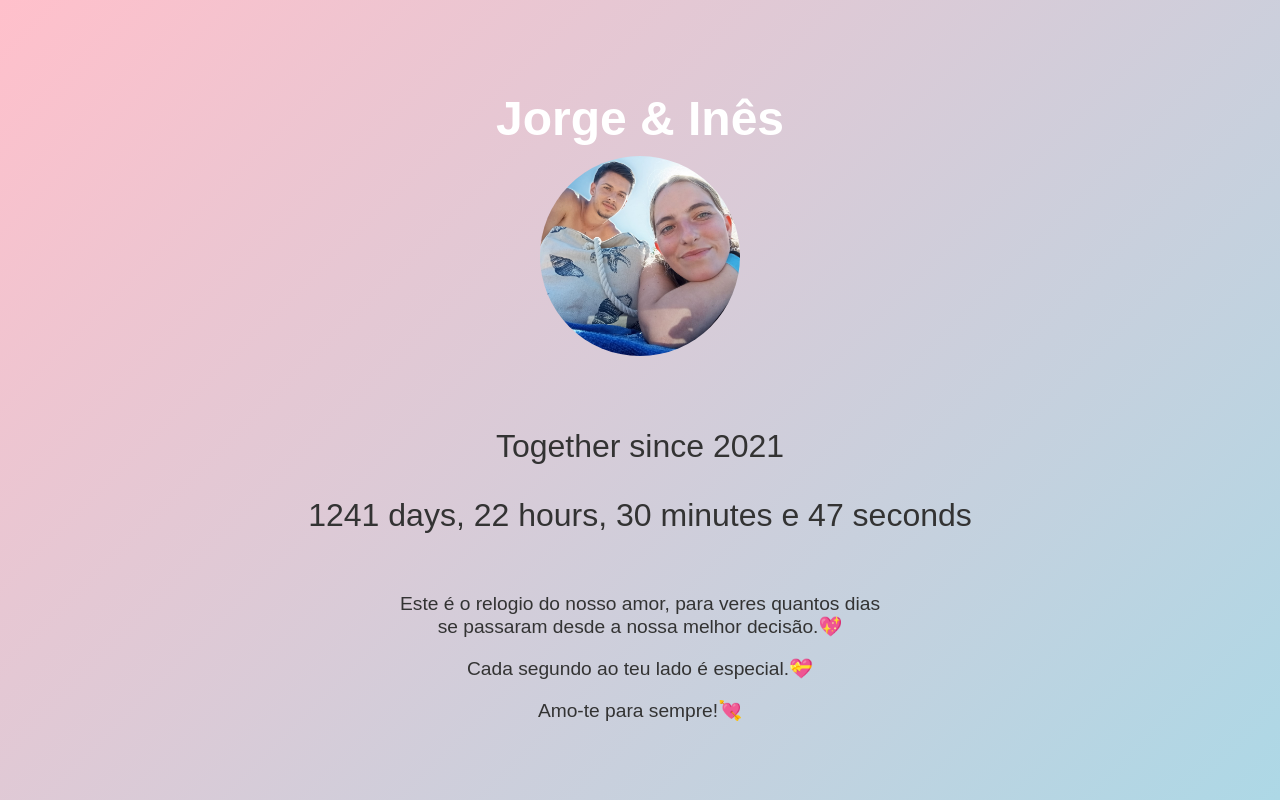
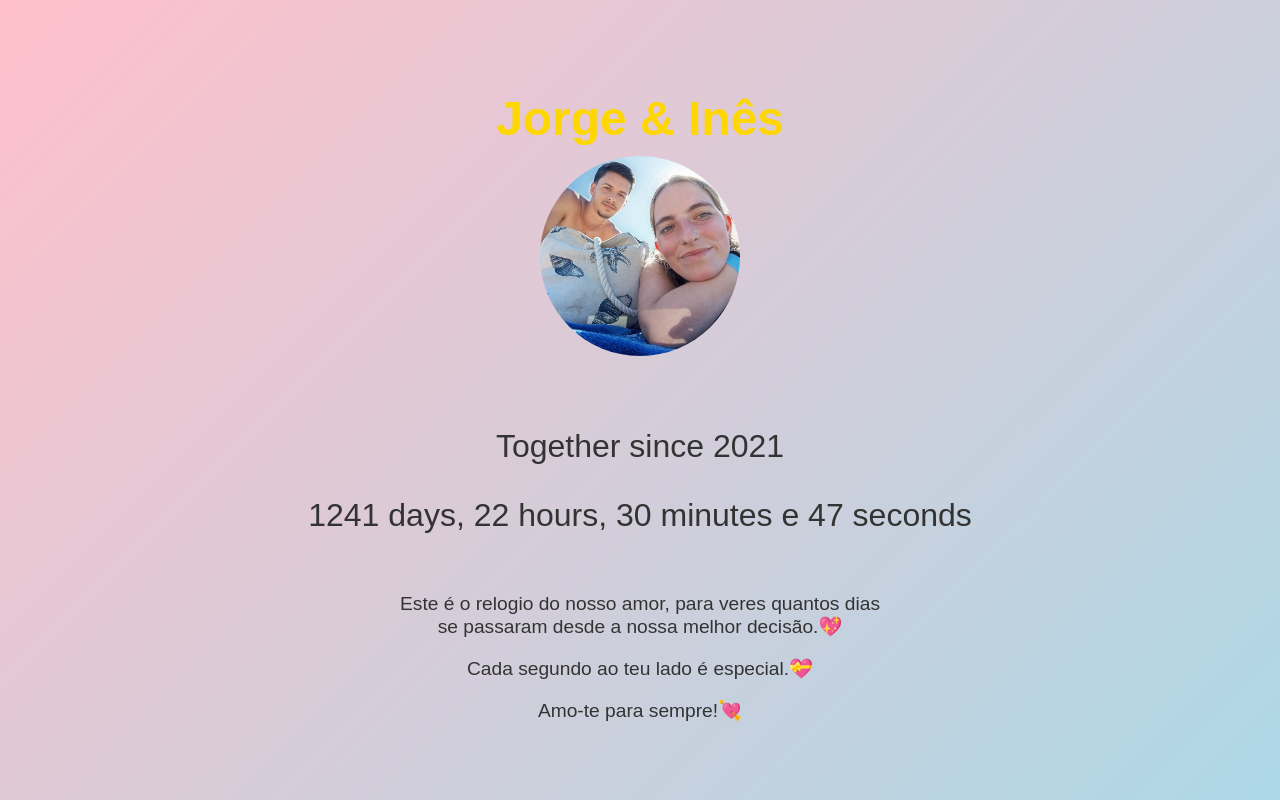
Before and after one commit to Ines-pititica/Ines-pititica.github.io, a plain HTML site: page index.html in a window 1280 px wide. Drawn offline with Linux system fonts and the light colour scheme.

Commit message:
Update index.html

```diff
--- a/index.html
+++ b/index.html
@@ -20,7 +20,7 @@
         h1 {
             font-size: 3em;
             margin-bottom: 10px;
-            color: #FFFFFF;
+            color: #FFD700;
         }
         #contador {
             font-size: 2em;
```
